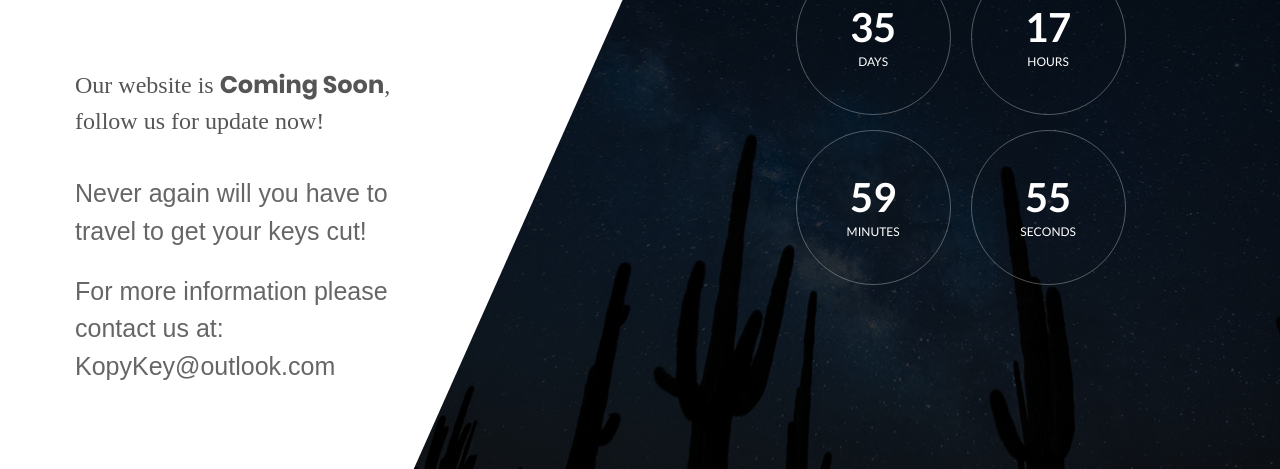
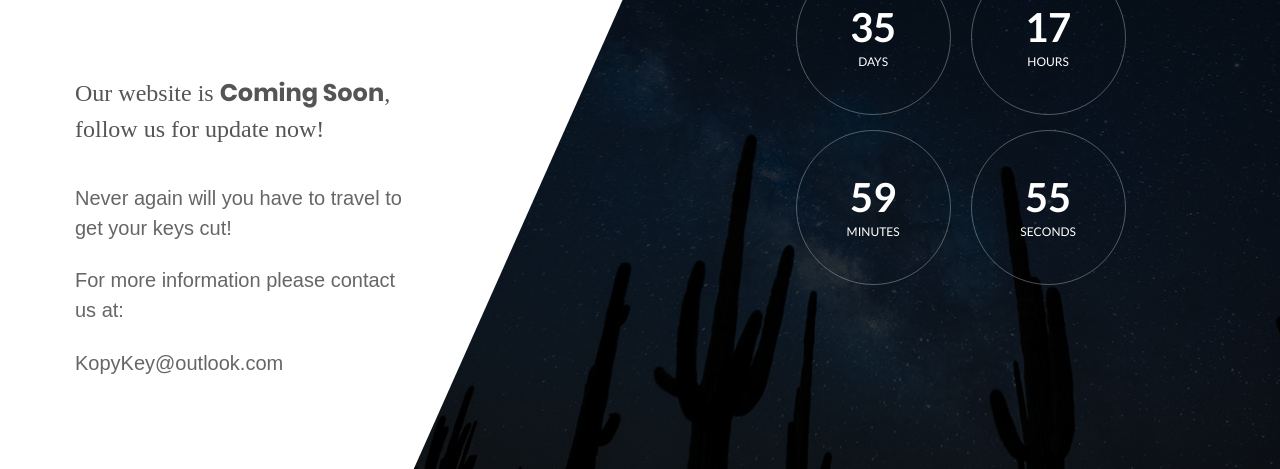
Before and after one commit to KingCPA/KingCPA.github.io, a plain HTML site: page index.html in a window 1280 px wide. Shown: the part 235-704 px from the top of the page. Drawn offline with Linux system fonts and the light colour scheme; a web font is replaced by a local one.

```diff
--- a/css/main.css
+++ b/css/main.css
@@ -646,11 +646,11 @@
 
 }
 .contact {
-  font-size: 25px;
+  font-size: 20px;
 }
 .info {
-  font-size: 25px;
+  font-size: 20px;
 }
 .emailadd {
-  font-size: 25px;
+  font-size: 20px;
 }
```
Also changed, not shown: index.html (+1 -0 lines).
